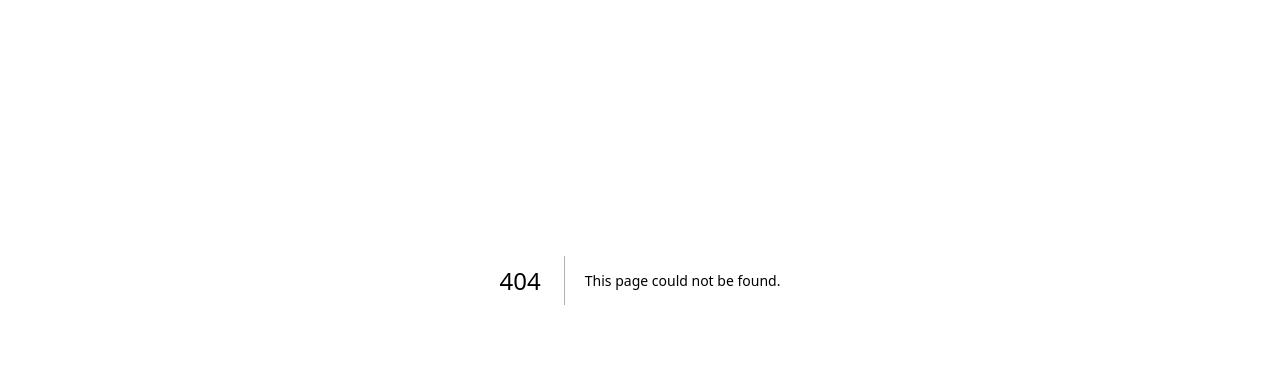
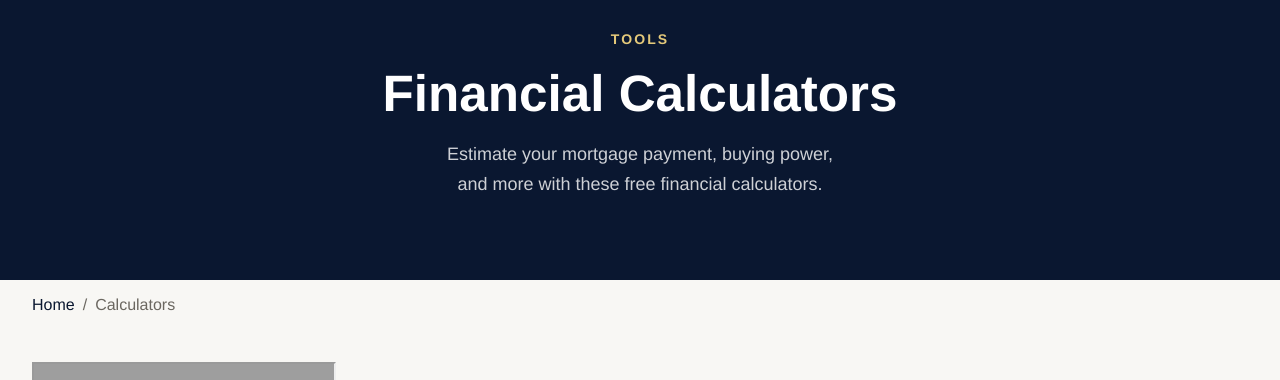
Before and after one commit to jesse-shauffer/jessica-shauffer, a Next.js app: page /calculators in a window 1280 px wide. Before the commit this address had no page. Shown: the part 120-500 px from the top of the page. Built offline with nearby package versions, Linux system fonts and the light colour scheme; grey boxes are pictures that could not be loaded; a web font is replaced by a local one.

Commit message:
feat: add mortgage calculators page with iframe embed, footer link

```diff
--- /dev/null
+++ b/src/app/(site)/calculators/page.tsx
@@ -0,0 +1,67 @@
+import type { Metadata } from 'next';
+import Link from 'next/link';
+import JsonLd from '@/components/JsonLd';
+
+export const metadata: Metadata = {
+  title: 'Mortgage Calculators | Jessica Shauffer',
+  description: 'Use free mortgage calculators to estimate your monthly payment, affordability, and more. Tools to help you plan your home purchase in South Shore and MetroWest MA.',
+  openGraph: {
+    title: 'Mortgage Calculators | Jessica Shauffer',
+    description: 'Use free mortgage calculators to estimate your monthly payment, affordability, and more. Tools to help you plan your home purchase in South Shore and MetroWest MA.',
+    url: 'https://www.jessicashauffer.com/calculators',
+    type: 'website',
+  },
+  twitter: {
+    card: 'summary_large_image',
+    title: 'Mortgage Calculators | Jessica Shauffer',
+    description: 'Use free mortgage calculators to estimate your monthly payment, affordability, and more. Tools to help you plan your home purchase in South Shore and MetroWest MA.',
+  },
+  alternates: { canonical: '/calculators' },
+};
+
+const breadcrumbSchema = {
+  '@context': 'https://schema.org',
+  '@type': 'BreadcrumbList',
+  itemListElement: [
+    { '@type': 'ListItem', position: 1, name: 'Home', item: 'https://www.jessicashauffer.com/' },
+    { '@type': 'ListItem', position: 2, name: 'Calculators', item: 'https://www.jessicashauffer.com/calculators' },
+  ],
+};
+
+export default function CalculatorsPage() {
+  return (
+    <>
+      <JsonLd data={breadcrumbSchema} />
+
+      <section className="page-hero">
+        <div className="page-hero__bg" style={{ background: 'var(--color-navy)' }} />
+        <div className="page-hero__content">
+          <p className="page-hero__label">Tools</p>
+          <h1 className="page-hero__title">Financial Calculators</h1>
+          <p className="page-hero__desc">Estimate your mortgage payment, buying power, and more with these free financial calculators.</p>
+        </div>
+      </section>
+
+      <div className="container">
+        <nav className="breadcrumbs" aria-label="Breadcrumb">
+          <ol className="breadcrumbs__list">
+            <li><Link href="/">Home</Link></li>
+            <li>Calculators</li>
+          </ol>
+        </nav>
+      </div>
+
+      <section className="section" style={{ paddingTop: 'var(--space-8)' }}>
+        <div className="container">
+          <iframe
+            src="https://search.jessicashauffer.com/financial-calculators"
+            className="w-full border-0"
+            style={{ minHeight: '900px' }}
+            title="Financial Calculators"
+            allow="fullscreen"
+          />
+        </div>
+      </section>
+    </>
+  );
+}
--- a/src/app/sitemap.ts
+++ b/src/app/sitemap.ts
@@ -23,6 +23,7 @@ export default function sitemap(): MetadataRoute.Sitemap {
     { url: `${base}/counties`, lastModified: new Date(), changeFrequency: 'monthly' as const, priority: 0.9 },
     { url: `${base}/contact`, lastModified: new Date(), changeFrequency: 'monthly' as const, priority: 0.7 },
     { url: `${base}/testimonials`, lastModified: new Date(), changeFrequency: 'monthly' as const, priority: 0.7 },
+    { url: `${base}/calculators`, lastModified: new Date(), changeFrequency: 'monthly' as const, priority: 0.7 },
   ];
 
   const countyPages = COUNTY_SLUGS.map((slug) => ({
--- a/src/components/Footer.tsx
+++ b/src/components/Footer.tsx
@@ -22,6 +22,7 @@ export default function Footer() {
             <Link href="/sellers">Sellers</Link>
             <Link href="/counties">Counties</Link>
             <Link href="/communities">Communities</Link>
+            <Link href="/calculators">Calculators</Link>
             <Link href="/testimonials">Reviews</Link>
             <Link href="/contact">Contact</Link>
           </div>
```
